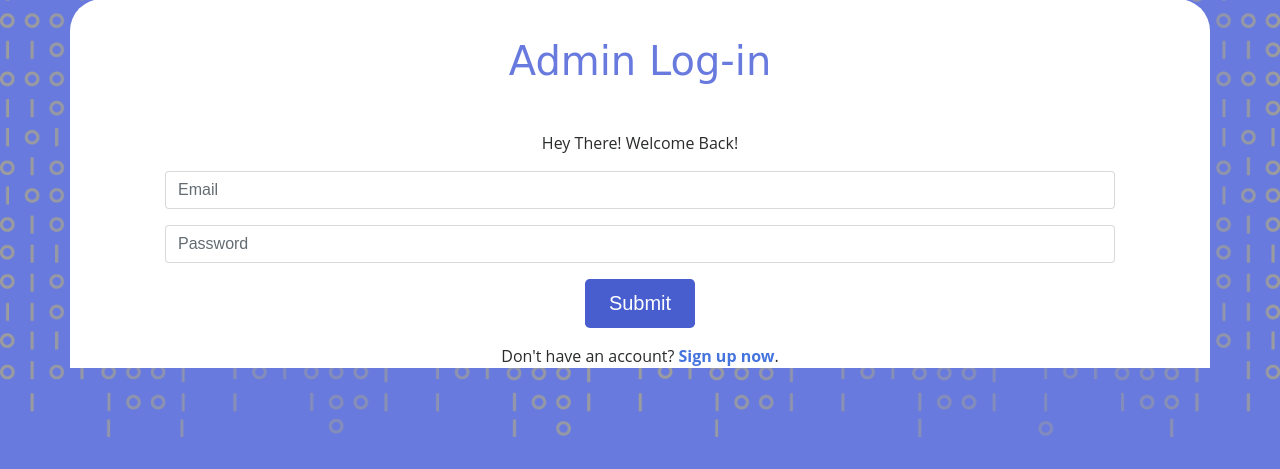
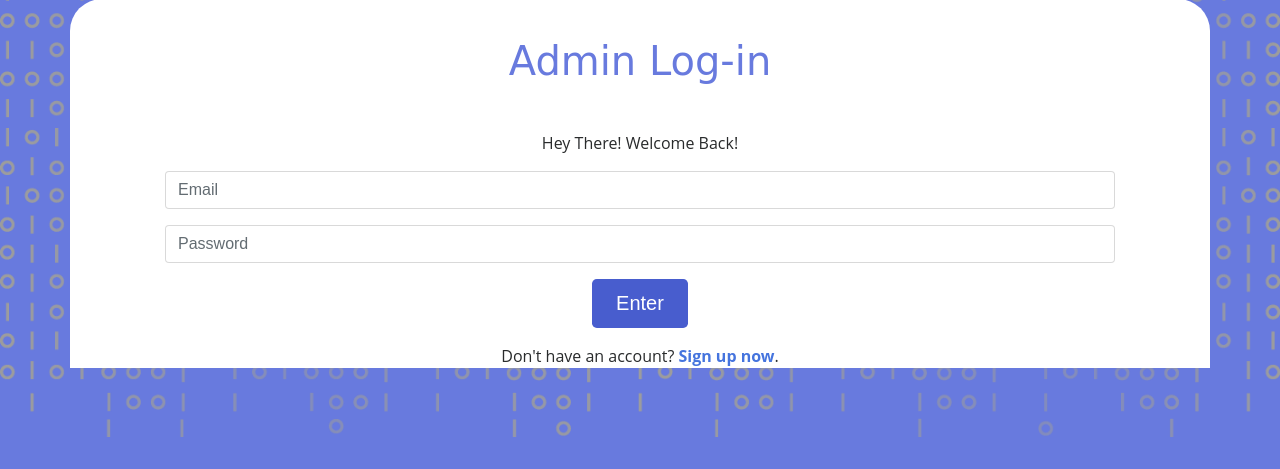
Before and after one commit to cvanhuben/Assignment9, a PHP site: page /login.php in a window 1280 px wide. Shown: the part 81-550 px from the top of the page. Run offline with PHP 8.4, Linux system fonts and the light colour scheme; some web fonts are replaced.

Commit message:
Submit to Enter lol

```diff
--- a/login.php
+++ b/login.php
@@ -114,7 +114,7 @@ if($_SERVER["REQUEST_METHOD"] == "POST"){
         </div>
 
         <div class="form-group text-center">
-          <input type="submit" class="btn btn-primary btn-lg" value="Submit">
+          <input type="submit" class="btn btn-primary btn-lg" value="Enter">
         </div>
 
         <p class="text-center">Don't have an account? <a href="register.php">Sign up now</a>.</p>
```
